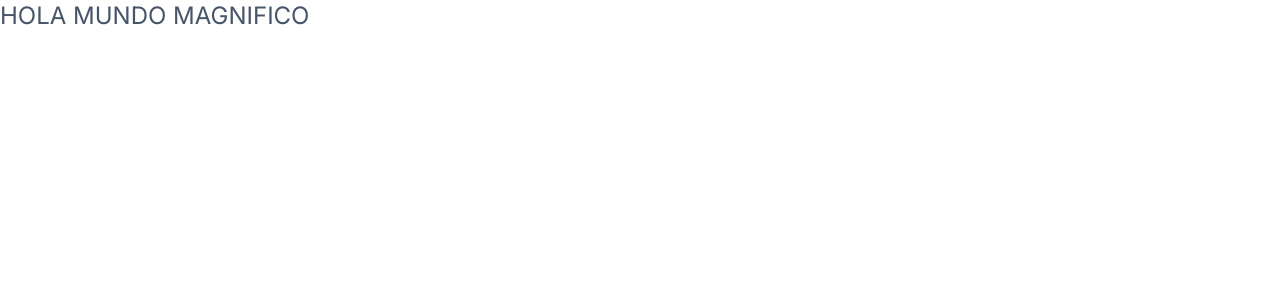
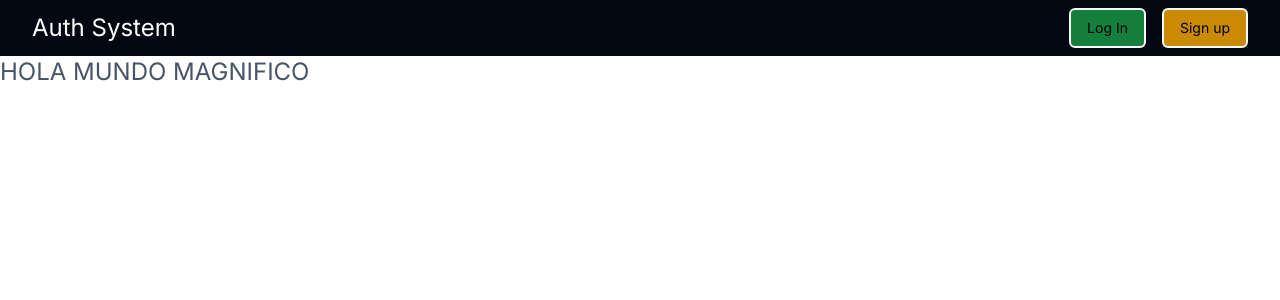
Before and after one commit to carlosdlacoste/redux-auth-app, a Next.js app: page / in a window 1280 px wide. Shown: the top 300 px of the page. Built offline with nearby package versions, Linux system fonts and the light colour scheme.

Commit message:
Diseño preliminar del componente navbar terminado

```diff
--- a/src/app/layout.js
+++ b/src/app/layout.js
@@ -1,5 +1,6 @@
 import { Inter } from "next/font/google";
 import "./globals.css";
+import NavBar from "@/components/navbar";
 
 const inter = Inter({ subsets: ["latin"] });
 
@@ -11,7 +12,10 @@ export const metadata = {
 export default function RootLayout({ children }) {
   return (
     <html lang="en">
-      <body className={inter.className}>{children}</body>
+      <body className={inter.className}>
+        <NavBar/>
+        {children}
+      </body>
     </html>
   );
 }
--- /dev/null
+++ b/src/components/navbar.jsx
@@ -0,0 +1,19 @@
+const NavBar = () =>{
+    return(
+        <>
+            <nav className="bg-gray-950">
+                <div className="mx-auto max-w-7xl p-2 sm:px-8 lg:px-8">
+                    <div className="flex justify-between items-center">
+                        <h2 className="text-white text-2xl">Auth System</h2>
+                        <div className="space-x-4">
+                            <button className="bg-green-700 hover:bg-slate-300 py-2 px-4 rounded-md border-2 border-slate-50 text-sm">Log In</button>
+                            <button className="bg-yellow-600 hover:bg-slate-300 py-2 px-4 rounded-md border-2 border-slate-50 text-sm">Sign up</button>
+                        </div>
+                    </div>
+                </div>
+            </nav>
+        </>
+    )
+}
+
+export default NavBar;
```
